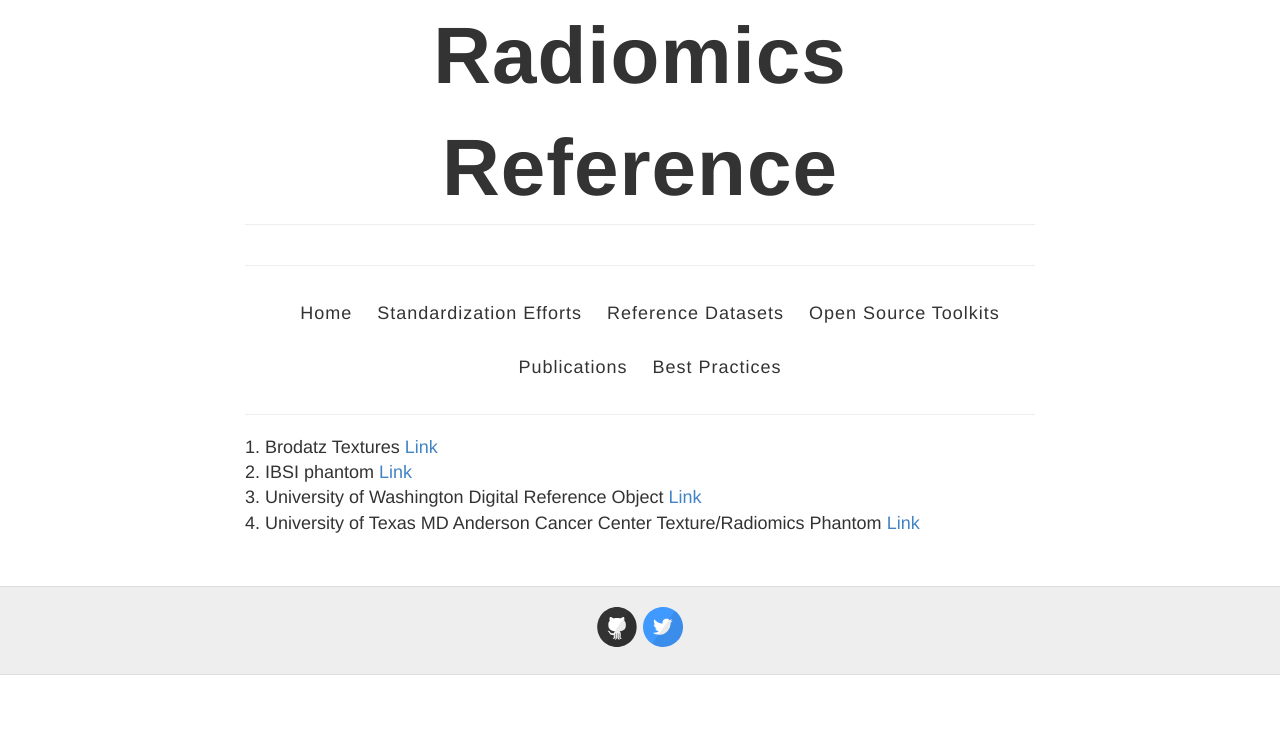
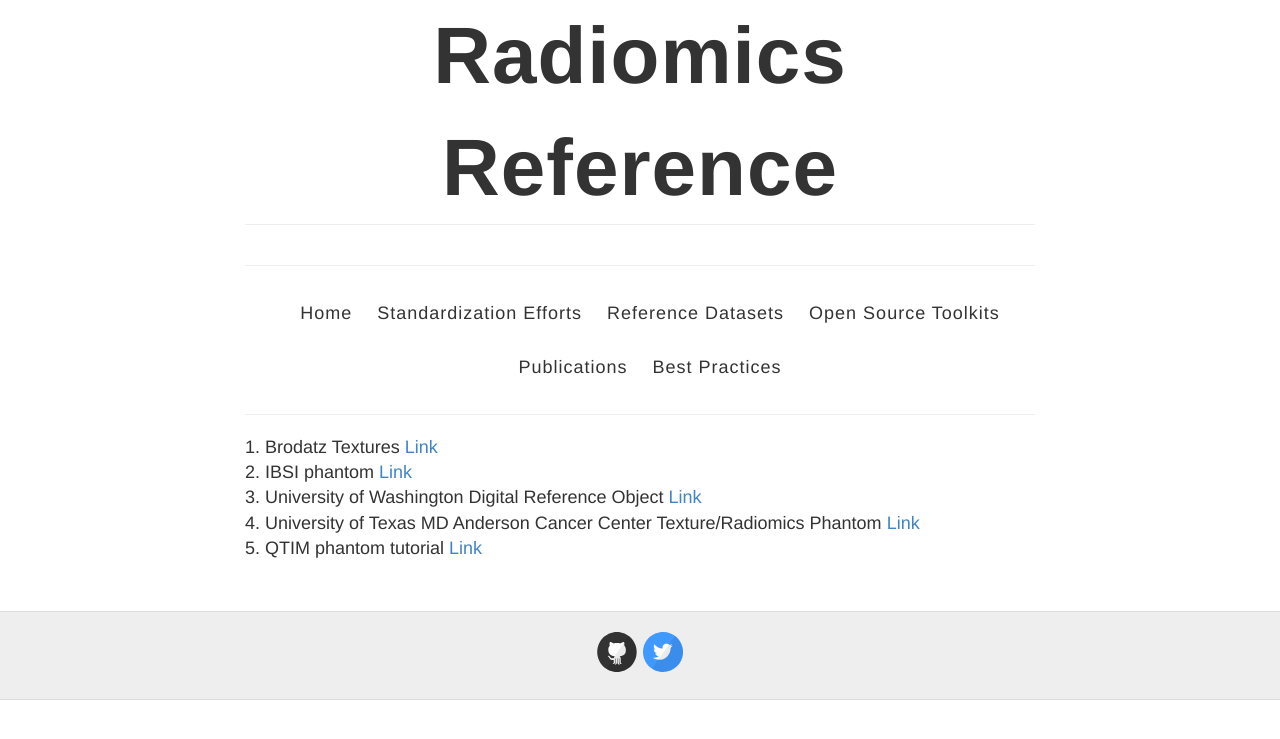
Before and after one commit to QTIM-Lab/Radiomics_reference, a Jekyll site: the page built from ref.html, in a window 1280 px wide. Shown: the top 739 px of the page. Built offline with Jekyll 4.4.1, drawn with Linux system fonts in a browser that asks for light colours.

Commit message:
Update ref.html

```diff
--- a/ref.html
+++ b/ref.html
@@ -19,3 +19,7 @@ permalink: /ref/
 <div>
 4. University of Texas MD Anderson Cancer Center Texture/Radiomics Phantom <a href="https://wiki.cancerimagingarchive.net/display/Public/Credence+Cartridge+Radiomics+Phantom+CT+Scans"> Link </a>
 </div>
+
+<div>
+5. QTIM phantom tutorial <a href="https://github.com/QTIM-Lab/qtim_tools/blob/master/documentation/Tutorial_Modules/Machine_Learning_and_Feature_Extraction_Tutorial/Feature_Extraction_Tutorial/Feature_Extraction_Tutorial.ipynb"> Link </a>
+</div>
```
